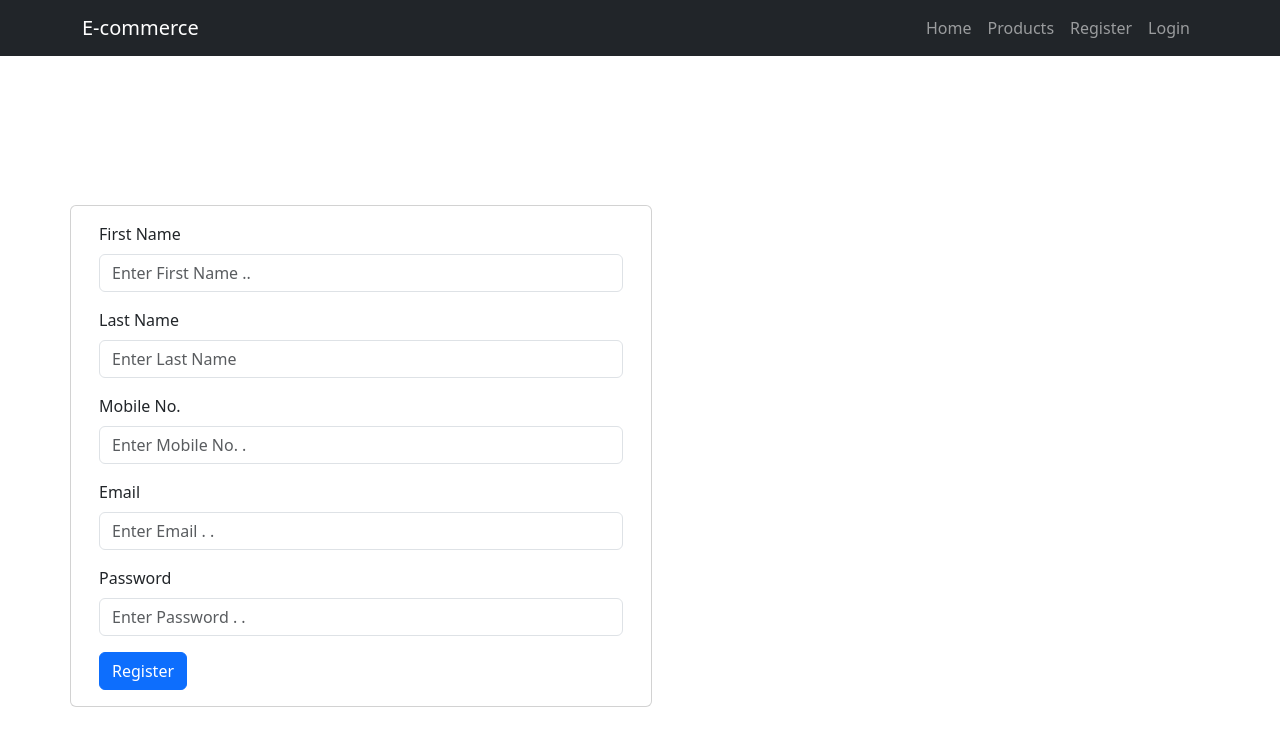
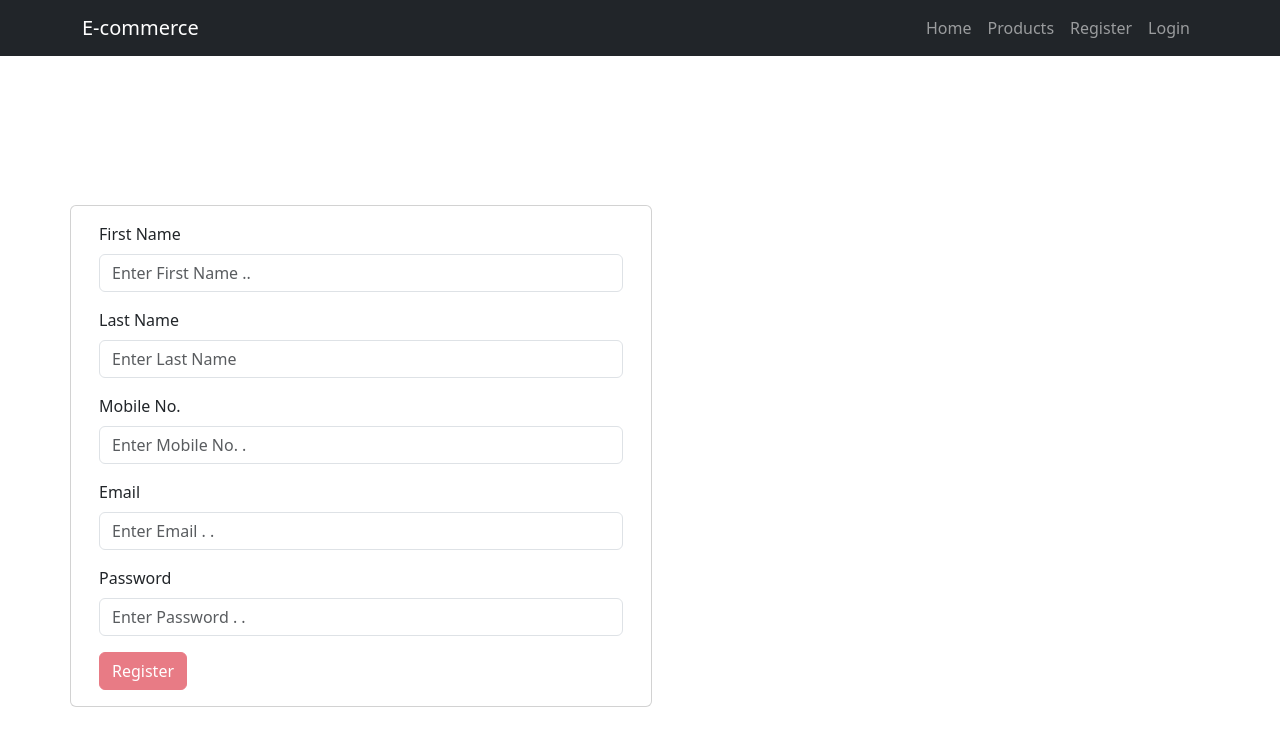
Before and after one commit to piyongcodex/e-comClient, a React (Create React App) app: page /register in a window 1280 px wide. Shown: the top 746 px of the page. Built offline with nearby package versions, Linux system fonts and the light colour scheme; no server answers.

Commit message:
Successfully meet the minimum requirements for Capstone 3

```diff
--- a/src/Main.js
+++ b/src/Main.js
@@ -3,7 +3,7 @@ import React from "react";
 // import Banner from "./components/banner/Banner";
 import { useState, useEffect, useContext } from "react";
 import { AppNavBar, Banner } from "./components";
-import { LoginPage, RegisterPage, HomePage } from "./pages";
+import { LoginPage, RegisterPage, HomePage, Logout } from "./pages";
 import { ProductPage } from "./users";
 import { BrowserRouter as Router, Routes, Route } from "react-router-dom";
 import { UserProvider } from "./UserContext";
@@ -58,6 +58,7 @@ const Main = () => {
             <Route path="/products" element={<ProductPage />} />
             <Route path="/register" element={<RegisterPage />} />
             <Route path="/login" element={<LoginPage />} />
+            <Route path="/logout" element={<Logout />} />
           </Routes>
         </Router>
       </UserProvider>
--- a/src/components/navbar/AppNavBar.jsx
+++ b/src/components/navbar/AppNavBar.jsx
@@ -18,17 +18,18 @@ const AppNavBar = () => {
           <Nav.Link as={Link} to="/products">
             Products
           </Nav.Link>
-          <Nav.Link as={Link} to="/register">
-            Register
-          </Nav.Link>
+
           {user.id !== null ? (
             <>
-              <Nav.Link as={Link} to="/login">
+              <Nav.Link as={Link} to="/logout">
                 Logout
               </Nav.Link>
             </>
           ) : (
             <>
+              <Nav.Link as={Link} to="/register">
+                Register
+              </Nav.Link>
               <Nav.Link as={Link} to="/login">
                 Login
               </Nav.Link>
--- a/src/pages/index.js
+++ b/src/pages/index.js
@@ -1,3 +1,4 @@
 export { default as LoginPage } from "./login/LoginPage";
 export { default as RegisterPage } from "./register/RegisterPage";
 export { default as HomePage } from "./home/HomePage";
+export { default as Logout } from "./logout/LogoutPage";
--- /dev/null
+++ b/src/pages/logout/LogoutPage.jsx
@@ -0,0 +1,23 @@
+import { useContext, useEffect } from "react";
+import { Navigate } from "react-router-dom";
+import UserContext from "../../UserContext";
+
+export default function Logout() {
+  const { setUser, unsetUser } = useContext(UserContext);
+
+  // To clear the contents of the localStorage
+  // localStorage.clear();
+
+  unsetUser();
+
+  useEffect(() => {
+    setUser({
+      // access : null
+      id: null,
+      isAdmin: null,
+    });
+  });
+
+  // To redict user to Login page after sign out.
+  return <Navigate to="/login" />;
+}
--- a/src/pages/register/RegisterPage.jsx
+++ b/src/pages/register/RegisterPage.jsx
@@ -1,45 +1,169 @@
 import React from "react";
 import { Form, Button, Container, Row, Col, Card } from "react-bootstrap";
+import UserContext from "../../UserContext";
+import { Navigate } from "react-router-dom";
+import { useState, useEffect, useContext } from "react";
+import Swal from "sweetalert2";
 
 const RegisterPage = () => {
-  return (
+  const { user } = useContext(UserContext);
+
+  // For the Input fields
+  const [firstName, setFirstName] = useState("");
+  const [lastName, setLastName] = useState("");
+  const [email, setEmail] = useState("");
+  const [mobileNo, setMobileNo] = useState("");
+  const [password, setPassword] = useState("");
+  // For The Button
+  const [isActive, setIsActive] = useState(false);
+
+  console.log(firstName);
+  console.log(lastName);
+  console.log(email);
+  console.log(mobileNo);
+  console.log(password);
+
+  function registerUser(e) {
+    e.preventDefault();
+
+    fetch(
+      "http://ec2-3-145-114-4.us-east-2.compute.amazonaws.com/b5/users/register",
+      {
+        method: "POST",
+        headers: { "Content-Type": "application/json" },
+        body: JSON.stringify({
+          firstName: firstName,
+          lastName: lastName,
+          email: email,
+          mobileNo: mobileNo,
+          password: password,
+        }),
+      }
+    )
+      .then((res) => res.json())
+      .then((data) => {
+        console.table(data);
+        if (data.message === "Registered Successfully") {
+          setFirstName("");
+          setLastName("");
+          setEmail("");
+          setMobileNo("");
+          setPassword("");
+          Swal.fire({
+            title: "Registered Successfully",
+            icon: "success",
+            // text: "Welcome to !",
+          });
+        } else if (data.error === "Email invalid") {
+          Swal.fire({
+            title: "Email is Invalid",
+            icon: "warning",
+            // text: "Welcome to !",
+          });
+        } else if (data.error === "Mobile number invalid") {
+          Swal.fire({
+            title: "Mobile number invalid",
+            icon: "warning",
+            text: "Please Change ! ",
+          });
+        } else if (data.error === "Password must be atleast 8 characters") {
+          Swal.fire({
+            title: "Password must be atleast 8 characters",
+            icon: "warning",
+          });
+        } else {
+          Swal.fire({
+            title: "Error In Saving",
+            icon: "error",
+          });
+        }
+      });
+  }
+
+  useEffect(() => {
+    if (
+      firstName !== "" &&
+      lastName !== "" &&
+      mobileNo !== "" &&
+      email !== "" &&
+      password !== "" &&
+      mobileNo !== ""
+    ) {
+      setIsActive(true);
+    } else {
+      setIsActive(false);
+    }
+    // dependency - optional array
+  }, [firstName, lastName, email, mobileNo, password]);
+
+  return user.id !== null ? (
+    <Navigate to="/products" />
+  ) : (
     <Container>
       <Col md={6}>
         <Row className="justify-content-center align-items-center vh-100">
           <Card>
             <Card.Body>
-              <Form>
+              <Form onSubmit={(e) => registerUser(e)}>
                 <Form.Group className="mb-3">
                   <Form.Label>First Name</Form.Label>
-                  <Form.Control type="text" placeholder="Enter First Name .." />
+                  <Form.Control
+                    value={firstName}
+                    onChange={(e) => setFirstName(e.target.value)}
+                    type="text"
+                    placeholder="Enter First Name .."
+                  />
                 </Form.Group>
 
                 <Form.Group className="mb-3">
                   <Form.Label>Last Name</Form.Label>
-                  <Form.Control type="text" placeholder="Enter Last Name" />
+                  <Form.Control
+                    value={lastName}
+                    onChange={(e) => setLastName(e.target.value)}
+                    type="text"
+                    placeholder="Enter Last Name"
+                  />
                 </Form.Group>
 
                 <Form.Group className="mb-3">
                   <Form.Label>Mobile No.</Form.Label>
-                  <Form.Control type="text" placeholder="Enter Mobile No. ." />
+                  <Form.Control
+                    value={mobileNo}
+                    onChange={(e) => setMobileNo(e.target.value)}
+                    type="text"
+                    placeholder="Enter Mobile No. ."
+                  />
                 </Form.Group>
 
                 <Form.Group className="mb-3">
                   <Form.Label>Email</Form.Label>
-                  <Form.Control type="email" placeholder="Enter Email . ." />
+                  <Form.Control
+                    value={email}
+                    onChange={(e) => setEmail(e.target.value)}
+                    type="email"
+                    placeholder="Enter Email . ."
+                  />
                 </Form.Group>
 
                 <Form.Group className="mb-3">
                   <Form.Label>Password</Form.Label>
                   <Form.Control
+                    value={password}
+                    onChange={(e) => setPassword(e.target.value)}
                     type="password"
                     placeholder="Enter Password . ."
                   />
                 </Form.Group>
 
-                <Button variant="primary" type="submit">
-                  Register
-                </Button>
+                {isActive ? (
+                  <Button variant="primary" type="submit">
+                    Register
+                  </Button>
+                ) : (
+                  <Button variant="danger" type="submit" disabled>
+                    Register
+                  </Button>
+                )}
               </Form>
             </Card.Body>
           </Card>
```
